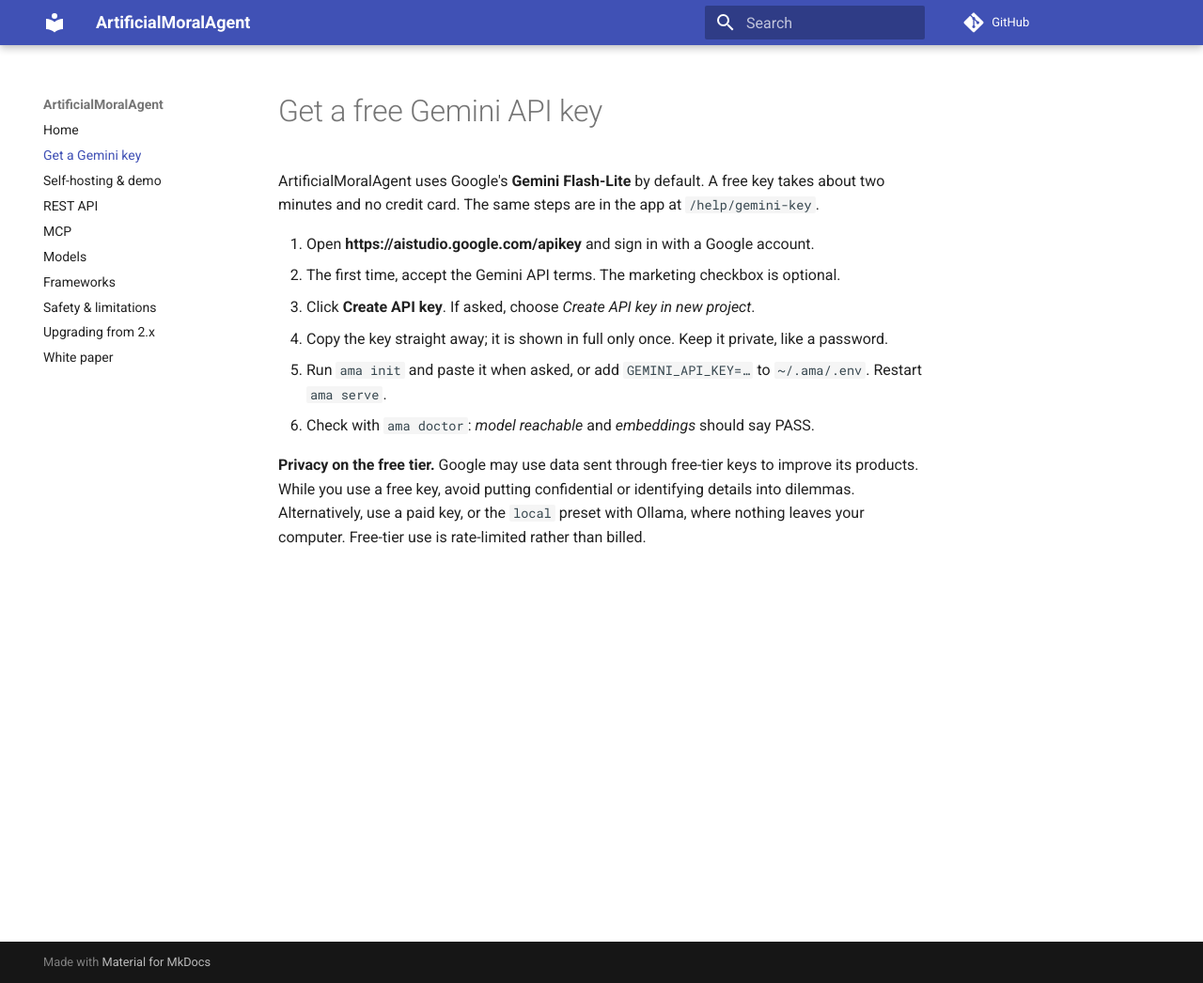
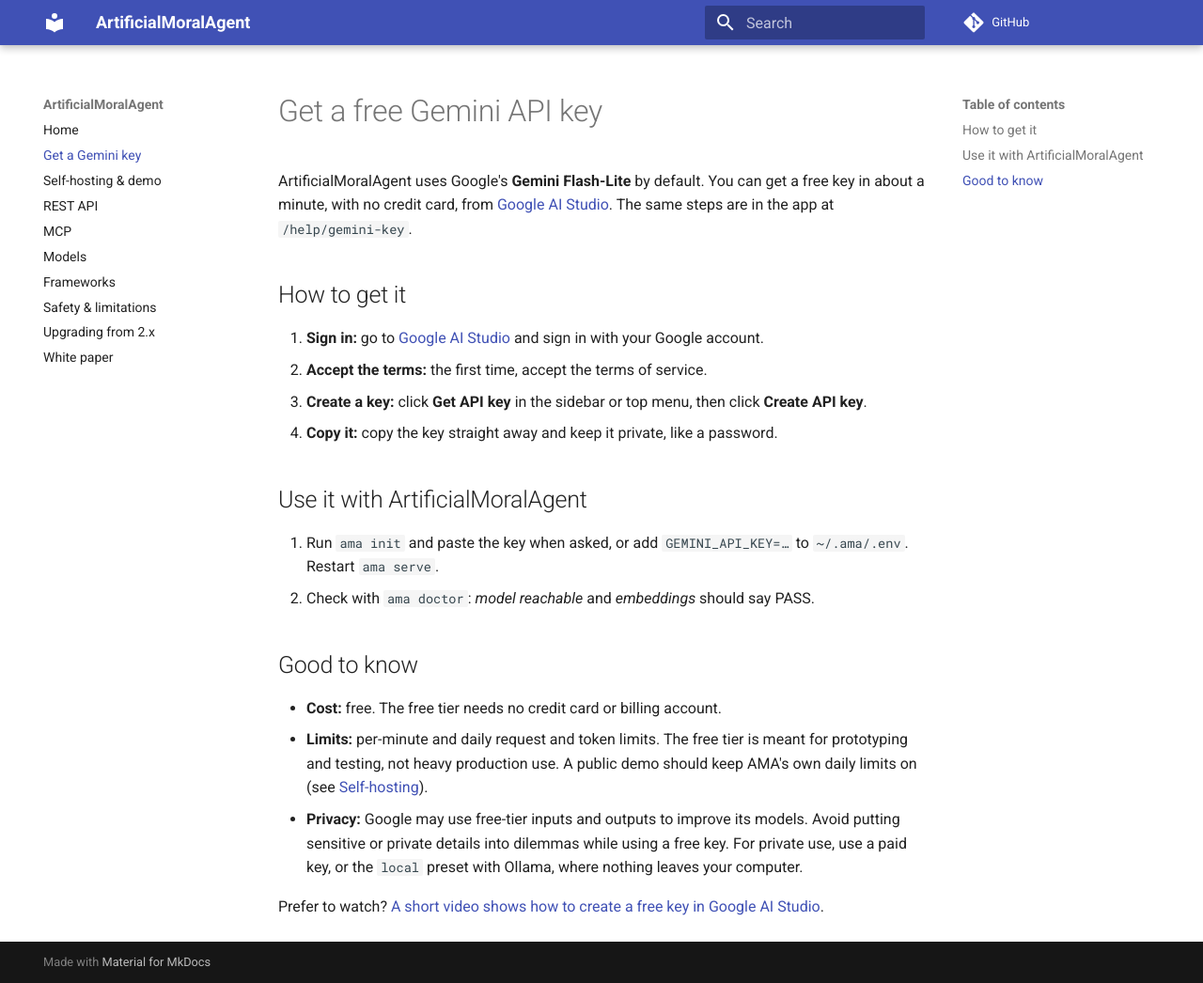
Before and after one commit to tgreenhaw5/ArtificialMoralAgent, an MkDocs documentation site: the page built from docs/gemini-key.md, in a window 1280 px wide and 1046 px high. Shown: the whole window at 94% size. Built offline with MkDocs 1.6.1 and Material for MkDocs 9.7.7, drawn with Linux system fonts in a browser that asks for light colours; comment, search, counter and statistics services are not loaded.

Commit message:
Gemini key help: follow Google AI Studio's current steps, add cost, limits, privacy and video guide
Co-Authored-By: Claude Opus 5.5 <noreply@anthropic.com>
Claude-Session: https://claude.ai/code/session_0163WLbURTz25eZT3CQVpxth

```diff
--- a/docs/gemini-key.md
+++ b/docs/gemini-key.md
@@ -1,16 +1,29 @@
 # Get a free Gemini API key
 
-ArtificialMoralAgent uses Google's **Gemini Flash-Lite** by default. A free key takes about two minutes and no
-credit card. The same steps are in the app at `/help/gemini-key`.
+ArtificialMoralAgent uses Google's **Gemini Flash-Lite** by default. You can get a free key in about a minute,
+with no credit card, from [Google AI Studio](https://aistudio.google.com/app/apikey). The same steps are in the
+app at `/help/gemini-key`.
 
-1. Open **https://aistudio.google.com/apikey** and sign in with a Google account.
-2. The first time, accept the Gemini API terms. The marketing checkbox is optional.
-3. Click **Create API key**. If asked, choose *Create API key in new project*.
-4. Copy the key straight away; it is shown in full only once. Keep it private, like a password.
-5. Run `ama init` and paste it when asked, or add `GEMINI_API_KEY=…` to `~/.ama/.env`. Restart `ama serve`.
-6. Check with `ama doctor`: *model reachable* and *embeddings* should say PASS.
+## How to get it
 
-**Privacy on the free tier.** Google may use data sent through free-tier keys to improve its products. While
-you use a free key, avoid putting confidential or identifying details into dilemmas. Alternatively, use a
-paid key, or the `local` preset with Ollama, where nothing leaves your computer. Free-tier use is
-rate-limited rather than billed.
+1. **Sign in:** go to [Google AI Studio](https://aistudio.google.com/app/apikey) and sign in with your Google account.
+2. **Accept the terms:** the first time, accept the terms of service.
+3. **Create a key:** click **Get API key** in the sidebar or top menu, then click **Create API key**.
+4. **Copy it:** copy the key straight away and keep it private, like a password.
+
+## Use it with ArtificialMoralAgent
+
+1. Run `ama init` and paste the key when asked, or add `GEMINI_API_KEY=…` to `~/.ama/.env`. Restart `ama serve`.
+2. Check with `ama doctor`: *model reachable* and *embeddings* should say PASS.
+
+## Good to know
+
+- **Cost:** free. The free tier needs no credit card or billing account.
+- **Limits:** per-minute and daily request and token limits. The free tier is meant for prototyping and testing,
+  not heavy production use. A public demo should keep AMA's own daily limits on (see
+  [Self-hosting](self-hosting.md)).
+- **Privacy:** Google may use free-tier inputs and outputs to improve its models. Avoid putting sensitive or
+  private details into dilemmas while using a free key. For private use, use a paid key, or the `local` preset
+  with Ollama, where nothing leaves your computer.
+
+Prefer to watch? [A short video shows how to create a free key in Google AI Studio](https://www.youtube.com/watch?v=prrb0hsfI60).
```
Also changed, not shown: src/ama/web/static/gemini-key.html (+24 -10 lines), 2 other files.
